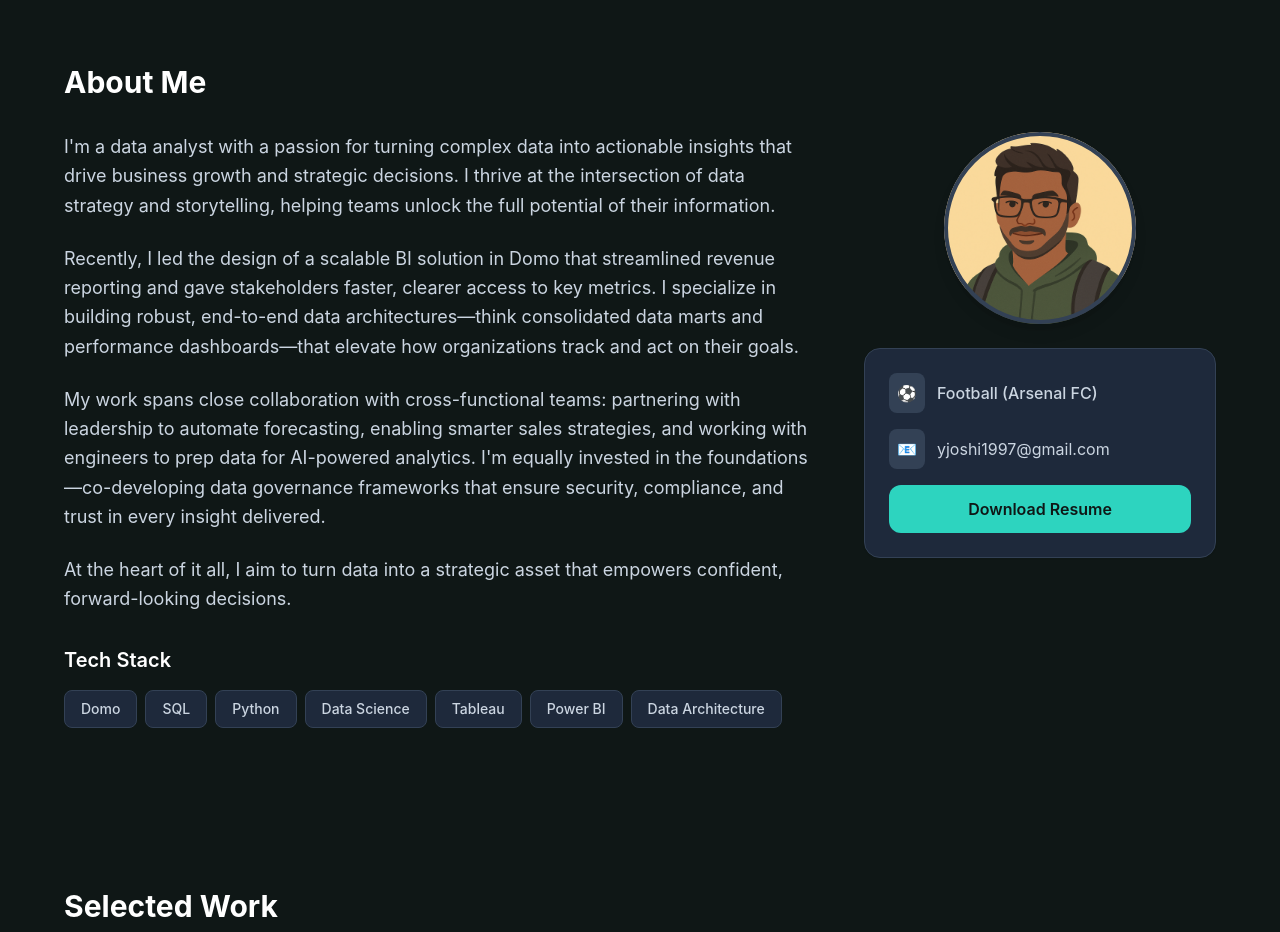
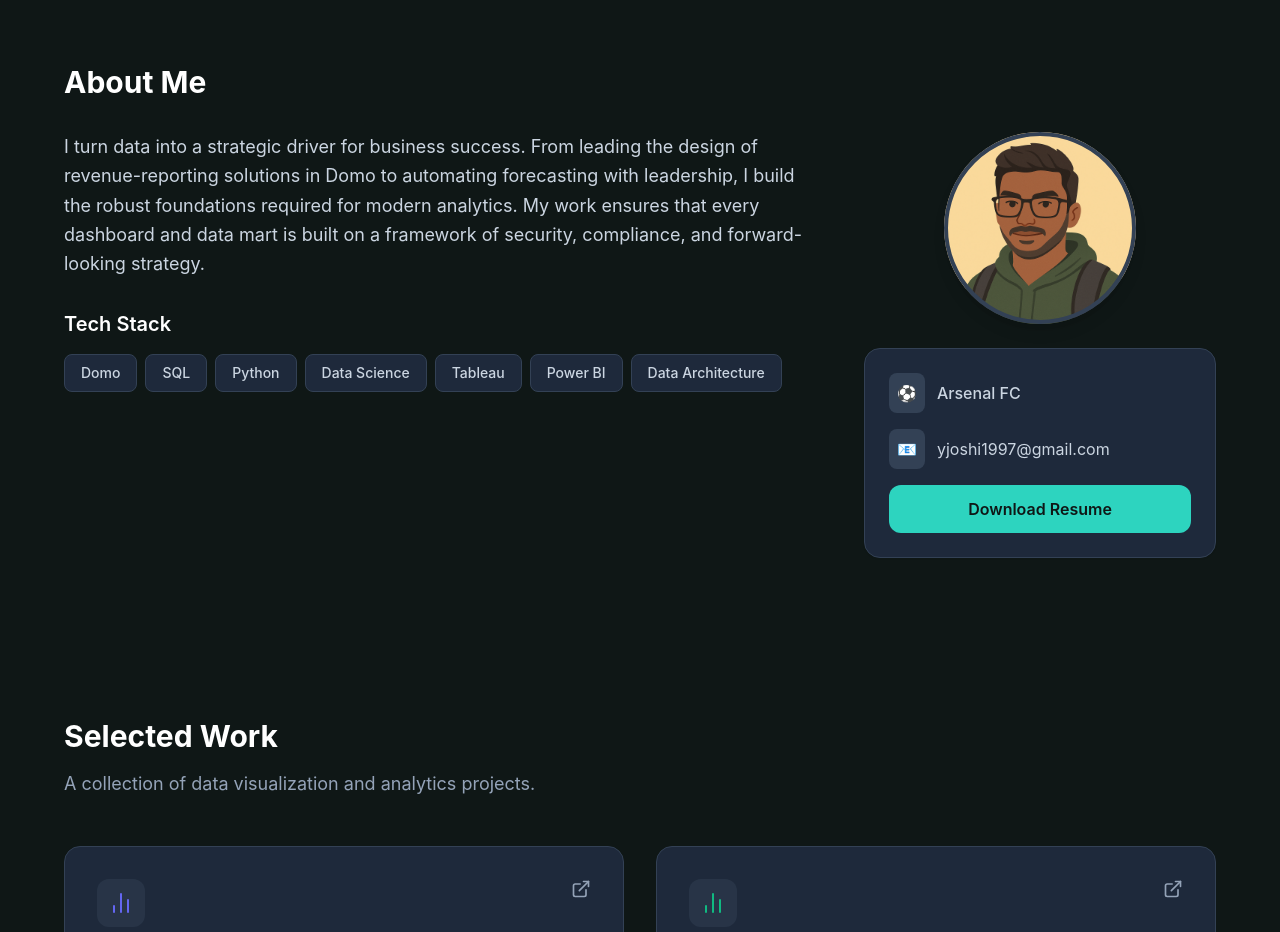
Before and after one commit to yjoshi1/yash, a React (Vite) app: page / in a window 1280 px wide. Shown: the part 880-1812 px from the top of the page. Built offline with nearby package versions, Linux system fonts and the light colour scheme.

Commit message:
Update About: Rename Tech Stack to Toolkit and modernize badges

```diff
--- a/src/pages/About.jsx
+++ b/src/pages/About.jsx
@@ -22,27 +22,9 @@ const About = () => {
                         {/* Left Column: Bio */}
                         <div className="md:col-span-2 prose dark:prose-invert max-w-none text-slate-600 dark:text-slate-300 text-lg leading-relaxed">
                             <p className="mb-6">
-                                I'm a data analyst with a passion for turning complex data into actionable insights
-                                that drive business growth and strategic decisions. I thrive at the intersection of data strategy
-                                and storytelling, helping teams unlock the full potential of their information.
+                                I turn data into a strategic driver for business success. From leading the design of revenue-reporting solutions in Domo to automating forecasting with leadership, I build the robust foundations required for modern analytics. My work ensures that every dashboard and data mart is built on a framework of security, compliance, and forward-looking strategy.
                             </p>
-                            <p className="mb-6">
-                                Recently, I led the design of a scalable BI solution in Domo that
-                                streamlined revenue reporting and gave stakeholders faster, clearer access to key metrics.
-                                I specialize in building robust, end-to-end data architectures—think consolidated data marts
-                                and performance dashboards—that elevate how organizations track and act on their goals.
-                            </p>
-                            <p className="mb-6">
-                                My work spans close collaboration with cross-functional teams:
-                                partnering with leadership to automate forecasting, enabling smarter sales strategies,
-                                and working with engineers to prep data for AI-powered analytics. I'm equally invested
-                                in the foundations—co-developing data governance frameworks that ensure security,
-                                compliance, and trust in every insight delivered.
-                            </p>
-                            <p>
-                                At the heart of it all, I aim to turn data into a strategic asset that empowers confident,
-                                forward-looking decisions.
-                            </p>
+
 
                             <div className="mt-8">
                                 <h3 className="text-xl font-semibold text-slate-900 dark:text-white mb-4">Tech Stack</h3>
@@ -76,7 +58,7 @@ const About = () => {
                                         <span className="p-2 bg-slate-100 dark:bg-slate-700 rounded-lg text-slate-900 dark:text-neon-green">
                                             ⚽️
                                         </span>
-                                        <span className="font-medium">Football (Arsenal FC)</span>
+                                        <span className="font-medium">Arsenal FC</span>
                                     </li>
                                     <li className="flex items-center gap-3 text-slate-600 dark:text-slate-300">
                                         <span className="p-2 bg-slate-100 dark:bg-slate-700 rounded-lg text-slate-900 dark:text-neon-green">
```
